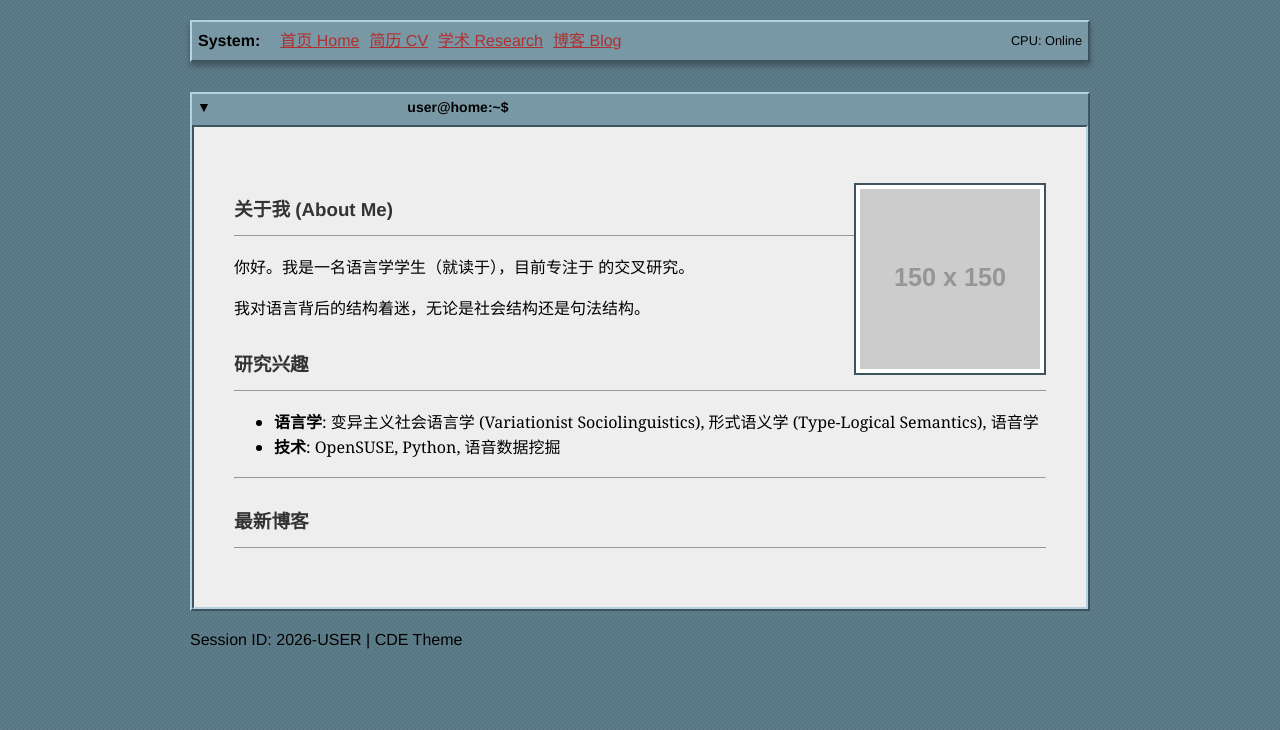
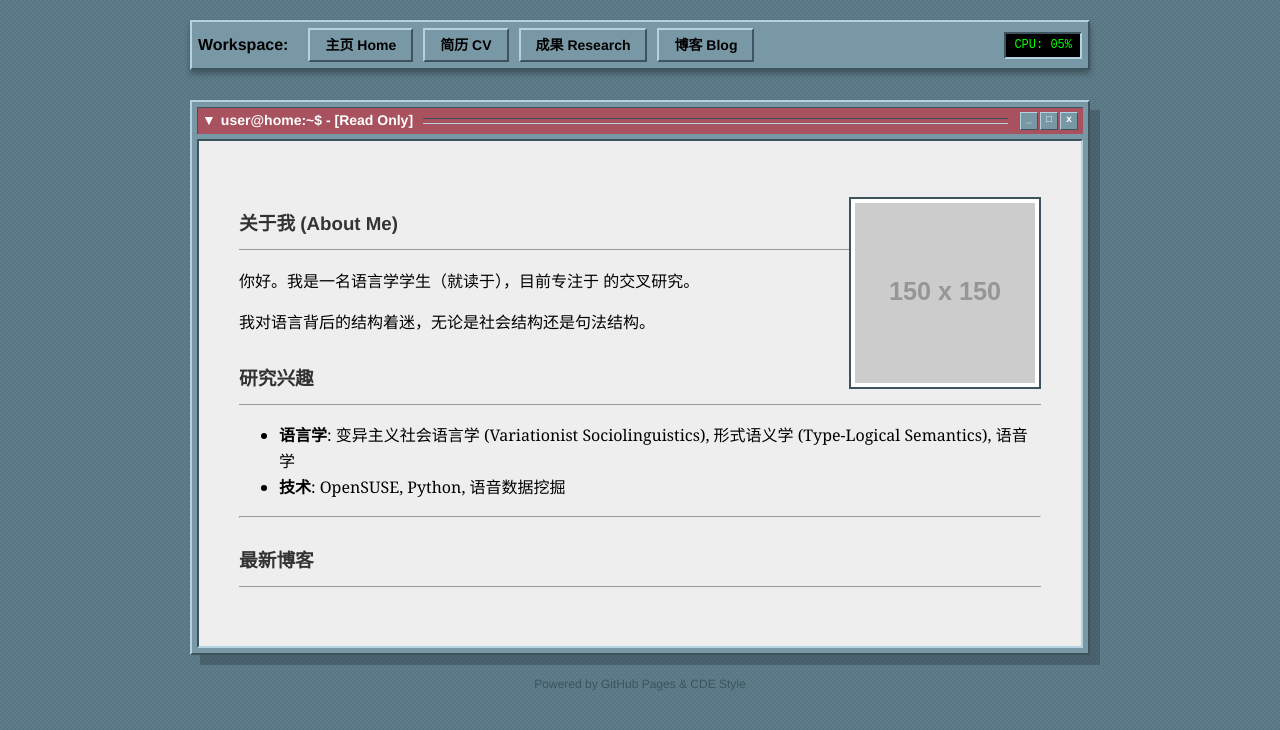
Before and after one commit to ZJWXTHB/zjwxthb.github.io, a Jekyll site: the page built from index.md, in a window 1280 px wide. Shown: the top 730 px of the page. Built offline with Jekyll 4.4.1, drawn with Linux system fonts in a browser that asks for light colours.

Commit message:
Update HTML layout with new title and footer

```diff
--- a/_layouts/default.html
+++ b/_layouts/default.html
@@ -3,9 +3,12 @@
 <head>
   <meta charset="utf-8">
   <meta name="viewport" content="width=device-width, initial-scale=1">
-  <title>{{ page.title }}</title>
-  <link rel="stylesheet" href="/assets/css/style.css">
+  <title>{{ page.title }} | Desktop</title>
 
+  <!-- 注意：?v=3 用于强制刷新缓存 -->
+  <link rel="stylesheet" href="/assets/css/style.css?v=3">
+
+  <!-- LaTeX 支持 -->
   <script type="text/javascript" id="MathJax-script" async
     src="https://cdn.jsdelivr.net/npm/mathjax@3/es5/tex-mml-chtml.js">
   </script>
@@ -22,33 +25,47 @@
 
 <div class="container">
 
+  <!-- 1. 顶部面板 (Front Panel / Dock) -->
   <div class="front-panel cde-outset">
-      <div style="font-weight:bold; margin-right:10px;">System:</div>
-      <a href="/" class="nav-btn">首页 Home</a>
-      <a href="/cv" class="nav-btn">简历 CV</a>
-      <a href="/publications" class="nav-btn">学术 Research</a>
-      <a href="#blog" class="nav-btn">博客 Blog</a>
+    <div style="font-weight:bold; margin-right:10px;">Workspace:</div>
+
+    <a href="/" class="cde-btn">主页 Home</a>
+    <a href="/cv" class="cde-btn">简历 CV</a>
+    <a href="/publications" class="cde-btn">成果 Research</a>
+    <a href="#blog" class="cde-btn">博客 Blog</a>
+
     <div style="flex-grow:1;"></div>
-      <div style="font-size:0.8em;">CPU: Online</div>
+
+    <!-- 模拟的时钟/CPU状态 -->
+    <div class="cde-inset" style="padding:2px 8px; font-size:12px; background:#000; color:#0f0; font-family:monospace;">
+      CPU: 05%
+    </div>
   </div>
 
-    <div class="window cde-outset">
+  <!-- 2. 主窗口 (Main Window) -->
+  <div class="main-window cde-outset">
 
-      <div class="title-bar">
+    <!-- 标题栏 -->
+    <div class="title-bar active">
       <span>▼</span>
       <span style="margin-left:5px;">
-          {% if page.title %}{{ page.title }}{% else %}Text Editor{% endif %}
+        {% if page.title %}{{ page.title }}{% else %}Text Editor{% endif %} - [Read Only]
       </span>
-        <div class="title-grip"></div> <span class="win-ctrl"></span> <span class="win-ctrl" style="background:#000;"></span> </div>
+      <div class="grip-lines"></div>
+      <span class="win-btn">_</span>
+      <span class="win-btn">□</span>
+      <span class="win-btn">x</span>
+    </div>
 
+    <!-- 内容区域 (White Paper) -->
     <div class="content-pane cde-inset markdown-body">
       {{ content }}
     </div>
 
   </div>
 
-    <footer>
-      <p>Session ID: 2026-USER | CDE Theme</p>
+  <footer style="text-align:center; font-size:12px; color:#3d545e; margin-top:20px;">
+    Powered by GitHub Pages & CDE Style
   </footer>
 
 </div>
```
Lines whose indentation alone changed are shown as unchanged.
